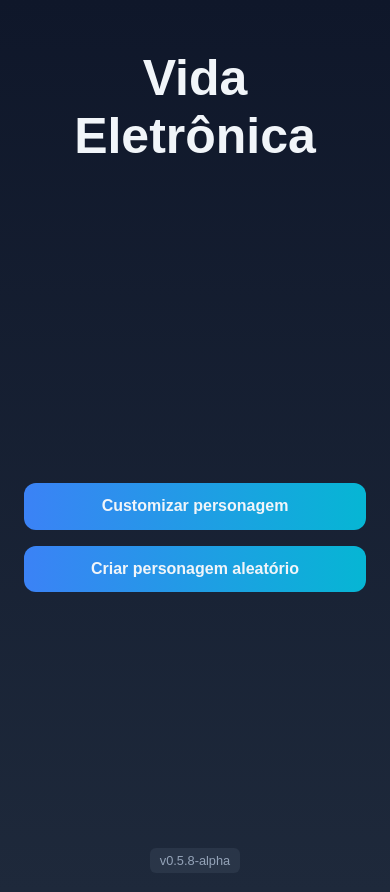
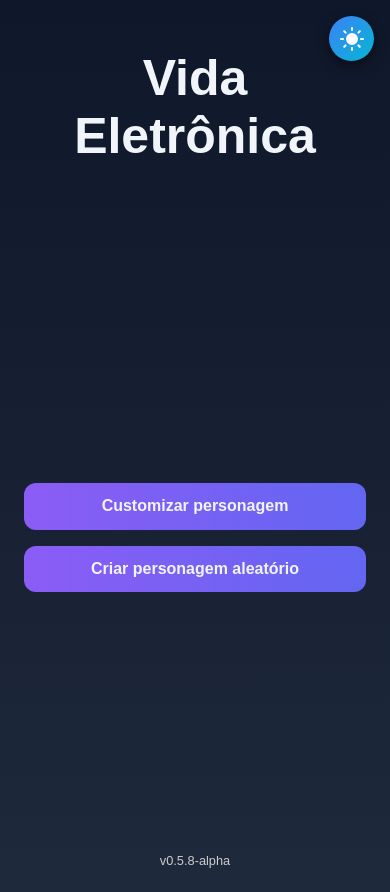
Before and after one commit to Cauadeassis/lifeGame, a Next.js app: page / in a window 390 px wide. Built offline with nearby package versions, Linux system fonts and the light colour scheme.

Commit message:
Adapts `index.jsx` file for `themeToggle` feature

```diff
--- a/pages/index.jsx
+++ b/pages/index.jsx
@@ -3,19 +3,16 @@ import { useRouter } from "next/router";
 import styles from "../styles/pages/initialPage.module.css";
 import Header from "../components/header";
 import Head from "next/head";
-
+import ThemeToggle from "../components/themeToggle";
 export default function InitialPage() {
   const [playerName, updatePlayerName] = useState("");
   const router = useRouter();
-
   const handlePlayerNameChange = (event) => {
     updatePlayerName(event.target.value);
   };
-
   const handleNavigateTo = (path) => {
     router.push(path);
   };
-
   return (
     <>
       <Head>
@@ -24,6 +21,7 @@ export default function InitialPage() {
       <div className={styles.body}>
         <Header />
         <main className={styles.main}>
+          <ThemeToggle />
           <div className={styles.buttonsContainer}>
             <button onClick={() => handleNavigateTo("/customizer")}>
               Customizar personagem
@@ -33,7 +31,6 @@ export default function InitialPage() {
             </button>
           </div>
         </main>
-
         <footer className={styles.footer}>
           <span className={styles.version}>v0.5.8-alpha</span>
         </footer>
--- /dev/null
+++ b/styles/components/themeToggle.module.css
@@ -0,0 +1,42 @@
+.themeToggle {
+  position: fixed;
+  top: 1.5rem;
+  right: 1.5rem;
+  width: 50px;
+  height: 50px;
+  border-radius: 50%;
+  border: none;
+  background: linear-gradient(135deg, var(--blue), var(--aqua));
+  color: var(--allWhite);
+  cursor: pointer;
+  display: flex;
+  align-items: center;
+  justify-content: center;
+  box-shadow: 0 4px 12px var(--shadow-color);
+  transition: all 0.3s ease;
+  z-index: 1000;
+}
+
+.themeToggle:hover {
+  transform: scale(1.1) rotate(15deg);
+  box-shadow: 0 6px 16px var(--shadow-hover);
+}
+
+.themeToggle:active {
+  transform: scale(0.95);
+}
+
+.themeToggle svg {
+  width: 24px;
+  height: 24px;
+  transition: transform 0.3s ease;
+}
+
+@media (max-width: 480px) {
+  .themeToggle {
+    top: 1rem;
+    right: 1rem;
+    width: 45px;
+    height: 45px;
+  }
+}
--- a/styles/global.css
+++ b/styles/global.css
@@ -9,6 +9,15 @@
   --blue: #3b82f6;
   --aqua: #06b6d4;
   --red: #ff0004;
+  --purple: #8b5cf6;
+  --violet: #6366f1;
+  --pink: #ec4899;
+  --lightGray: #e2e8f0;
+  --mediumGray: #64748b;
+  --darkGray: #334155;
+  --lightText: #475569;
+  --darkCard: #1e293b;
+  --darkerGray: #334155;
 }
 
 [data-theme="light"] {
@@ -17,15 +26,18 @@
   --color-accent: var(--pink);
 
   --bg-main: var(--white);
-  --bg-card: var(--light-gray);
+  --bg-card: var(--lightGray);
   --bg-hover: var(--gray);
+  --bg-gradient-start: #e0e7ff;
+  --bg-gradient-end: #fce7f3;
 
-  --text-primary: var(--dark-gray);
-  --text-secondary: var(--medium-gray);
-  --text-light: var(--light-text);
+  --text-primary: var(--darkGray);
+  --text-secondary: var(--mediumGray);
+  --text-light: var(--lightText);
 
   --border-color: var(--gray);
   --shadow-color: rgba(0, 0, 0, 0.1);
+  --shadow-hover: rgba(0, 0, 0, 0.15);
 }
 
 [data-theme="dark"] {
@@ -34,19 +46,27 @@
   --color-accent: #ec4899;
 
   --bg-main: var(--black);
-  --bg-card: var(--dark-card);
+  --bg-card: var(--darkCard);
   --bg-hover: #3a3a3a;
+  --bg-gradient-start: var(--black);
+  --bg-gradient-end: var(--lightBlack);
 
   --text-primary: var(--white);
   --text-secondary: #cccccc;
   --text-light: #888888;
 
-  --border-color: var(--darker-gray);
+  --border-color: var(--darkerGray);
   --shadow-color: rgba(0, 0, 0, 0.5);
+  --shadow-hover: rgba(0, 0, 0, 0.7);
 }
 
 * {
   margin: 0;
   padding: 0;
-  transition: 0.3s;
+  transition: 0.3s ease;
 }
+
+body {
+  background-color: var(--bg-main);
+  color: var(--text-primary);
+}
--- a/styles/pages/initialPage.module.css
+++ b/styles/pages/initialPage.module.css
@@ -4,8 +4,11 @@
   justify-content: space-between;
   align-items: center;
   min-height: 100vh;
-  background: linear-gradient(180deg, var(--black) 0%, var(--lightBlack) 100%);
-  color: var(--white);
+  background: linear-gradient(180deg,
+      var(--bg-gradient-start) 0%,
+      var(--bg-gradient-end) 100%);
+
+  color: var(--text-primary);
   font-family: "Poppins", sans-serif;
   text-align: center;
   padding: 1.5rem;
@@ -31,35 +34,40 @@
 }
 
 .buttonsContainer button {
-  background: linear-gradient(90deg, var(--blue), var(--aqua));
+  background: linear-gradient(90deg,
+      var(--color-primary),
+      var(--color-secondary));
+
   border: none;
   border-radius: 12px;
-  color: var(--white);
+
+  color: var(--text-primary);
   font-weight: 600;
   font-size: 1rem;
   padding: 0.9rem 1.2rem;
   width: 100%;
   cursor: pointer;
-  transition: transform 0.5s ease;
+
+  transition: transform 0.5s ease, text-shadow 0.3s ease;
 }
 
 .buttonsContainer button:hover {
   transform: scale(1.05);
-  text-shadow: 0 0 1px var(--white);
+  text-shadow: 0 0 2px var(--text-light);
 }
 
 .buttonsContainer button:active {
   transform: scale(0.97);
-  text-shadow: 0 0 10px var(--white);
+  text-shadow: 0 0 10px var(--text-primary);
 }
 
 .footer {
-  color: var(--gray);
+  color: var(--text-secondary);
   font-size: 0.8rem;
 }
 
 .version {
-  background-color: var(--darkGray);
+  background-color: var(--bg-card);
   padding: 0.3rem 0.6rem;
   border-radius: 6px;
 }
```
